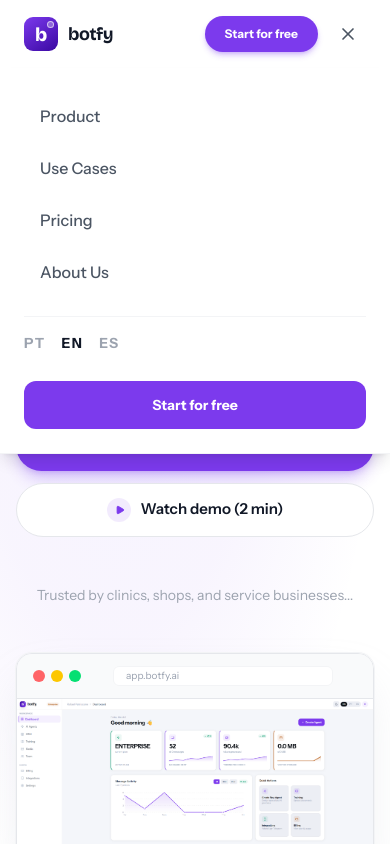
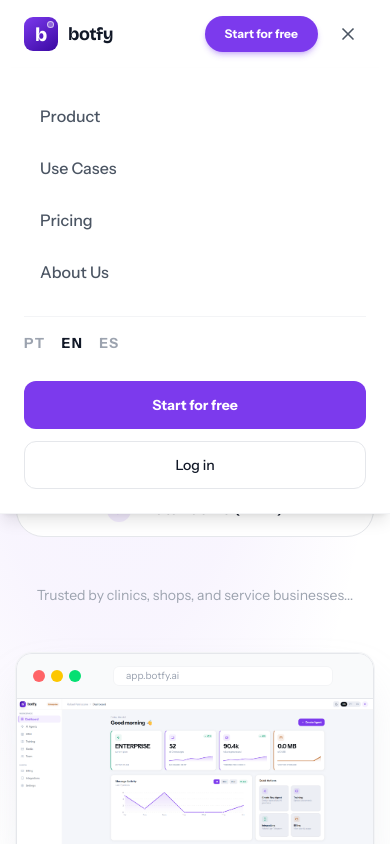
Before and after one commit to Petriccone/botfyLandpage, a React (Vite) app: page / in a window 390 px wide. Both pictures are taken after a click on the button 348 px from the left and 34 px from the top of the page. Shown: the top 844 px of the page. Built offline with nearby package versions, Linux system fonts and the light colour scheme; the HTML template or start-up script is replaced by a standard one.

Commit message:
fix: add login button to mobile menu
Was only showing "Start Free Trial" on mobile. Now also shows "Login".

Co-Authored-By: Claude Opus 4.6 <noreply@anthropic.com>

```diff
--- a/src/components/Navbar.tsx
+++ b/src/components/Navbar.tsx
@@ -183,6 +183,9 @@ export function Navbar() {
             <a href="/register" className="no-underline flex items-center justify-center w-full h-12 rounded-xl bg-accent-purple text-white text-sm font-bold">
               {t.nav.startFreeTrial}
             </a>
+            <a href="/login" className="no-underline flex items-center justify-center w-full h-12 rounded-xl border border-gray-200 text-text-primary text-sm font-medium">
+              {t.nav.login}
+            </a>
           </div>
         </div>
       )}
```
